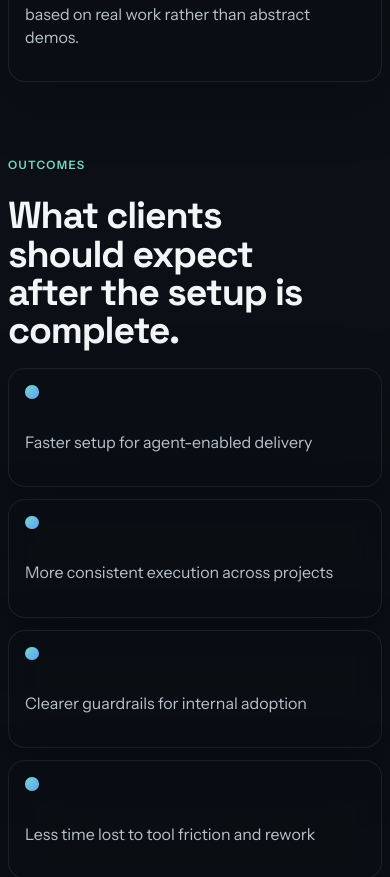
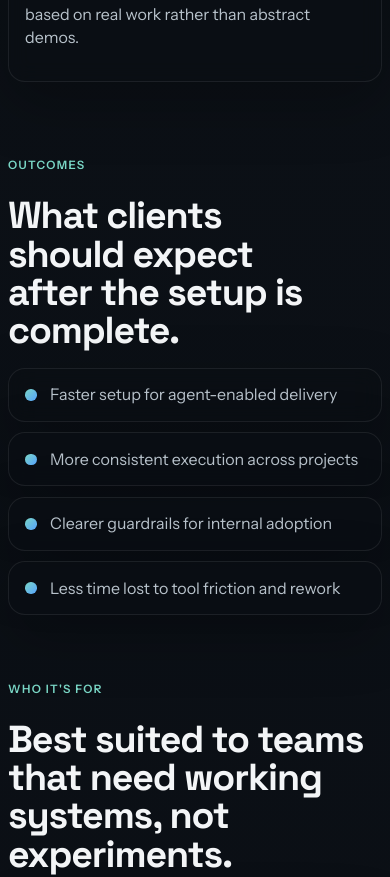
Before and after one commit to krisStone7/agentic-solutions-landing, a React (Vite) app: page / in a window 390 px wide. Shown: the part 6340-7217 px from the top of the page. Built offline with nearby package versions, Linux system fonts and the light colour scheme.

Commit message:
Tighten mobile outcome cards

```diff
--- a/src/styles.css
+++ b/src/styles.css
@@ -800,3 +800,31 @@ h3 {
     font-size: clamp(1.55rem, 11vw, 2rem);
   }
 }
+
+@media (max-width: 560px) {
+  .outcome-grid {
+    gap: 0.65rem;
+  }
+
+  .outcome-item {
+    min-height: auto;
+    flex-direction: row;
+    align-items: center;
+    gap: 0.85rem;
+    padding: 0.9rem 1rem;
+  }
+
+  .outcome-item p {
+    margin: 0;
+  }
+
+  .outcome-dot {
+    flex: 0 0 auto;
+    width: 0.72rem;
+    height: 0.72rem;
+  }
+
+  #outcomes.section {
+    padding-bottom: 1.75rem;
+  }
+}
```
